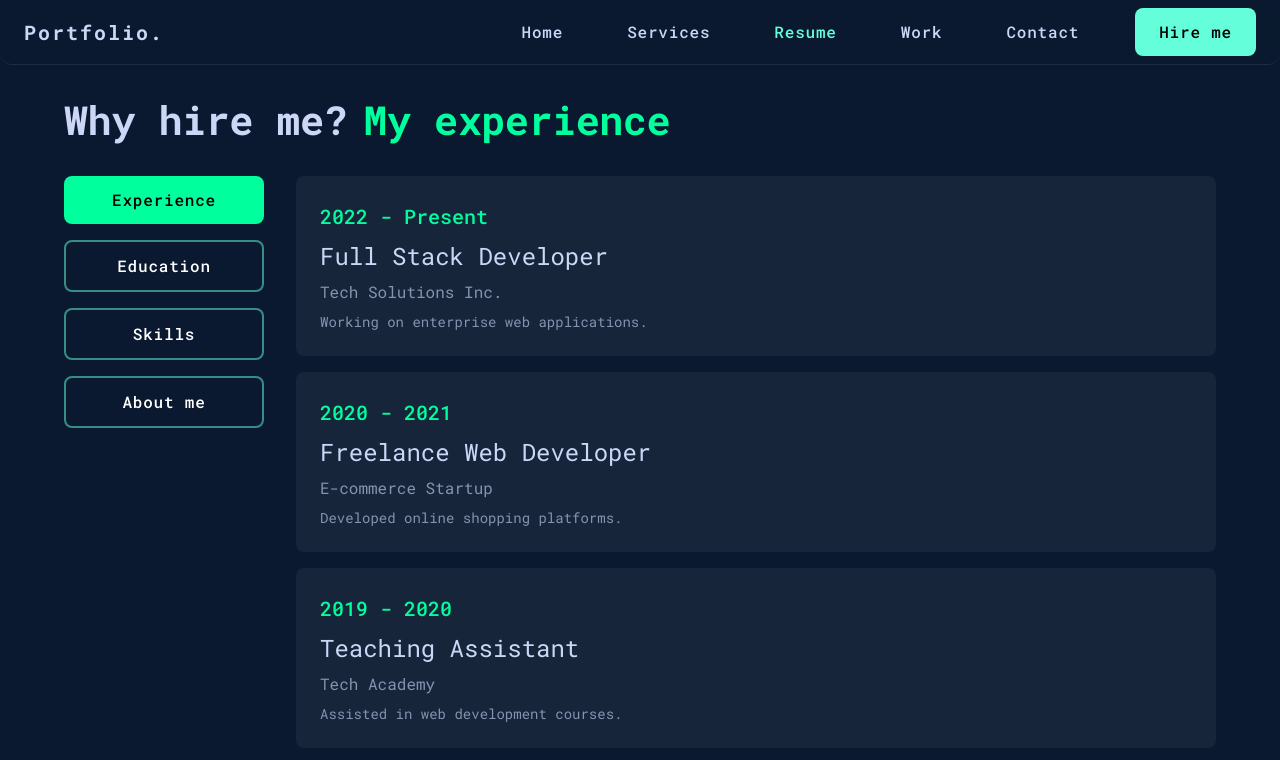
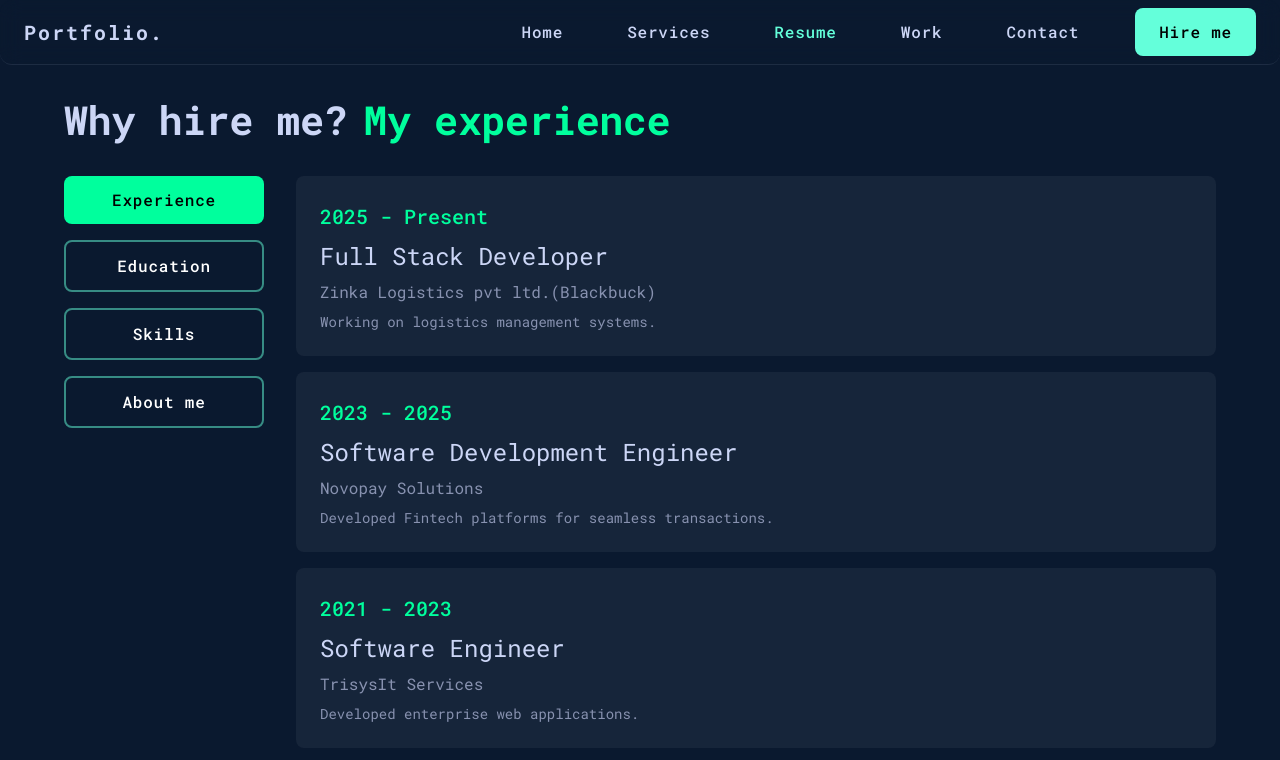
Before and after one commit to alaminskofficial/my-portfolio, a React (Vite) app: page /resume in a window 1280 px wide. Shown: the top 760 px of the page. Built offline with nearby package versions, Linux system fonts and the light colour scheme.

Commit message:
code committed for skills and homepage update

```diff
--- a/src/components/Home.jsx
+++ b/src/components/Home.jsx
@@ -16,8 +16,8 @@ const Home = () => {
   const stats = [
     { number: "4", text: "Years of experience" },
     { number: "19", text: "Projects completed" },
-    { number: "6", text: "Technologies mastered" },
-    { number: "466", text: "Code commits" },
+    { number: "11", text: "Technologies mastered" },
+    { number: "566", text: "Code commits" },
   ];
 
   const socialLinks = [
--- a/src/components/Resume.jsx
+++ b/src/components/Resume.jsx
@@ -8,22 +8,22 @@ const Resume = () => {
 
   const experiences = [
     {
-      period: "2022 - Present",
+      period: "2025 - Present",
       role: "Full Stack Developer",
-      company: "Tech Solutions Inc.",
-      description: "Working on enterprise web applications.",
+      company: "Zinka Logistics pvt ltd.(Blackbuck)",
+      description: "Working on logistics management systems.",
     },
     {
-      period: "2020 - 2021",
-      role: "Freelance Web Developer",
-      company: "E-commerce Startup",
-      description: "Developed online shopping platforms.",
+      period: "2023 - 2025",
+      role: "Software Development Engineer",
+      company: "Novopay Solutions",
+      description: "Developed Fintech platforms for seamless transactions.",
     },
     {
-      period: "2019 - 2020",
-      role: "Teaching Assistant",
-      company: "Tech Academy",
-      description: "Assisted in web development courses.",
+      period: "2021 - 2023",
+      role: "Software Engineer",
+      company: "TrisysIt Services",
+      description: "Developed enterprise web applications.",
     },
   ];
 
@@ -32,8 +32,21 @@ const Resume = () => {
     { name: "JavaScript", category: "Frontend" },
     { name: "React.js", category: "Frontend" },
     { name: "Node.js", category: "Backend" },
-    { name: "Python", category: "Backend" },
-    { name: "MongoDB", category: "Backend" },
+    { name: "TypeScript", category: "Frontend" },
+    { name: "Next.js", category: "Full Stack" },
+    { name: "Java", category: "Backend" },
+    { name: "SpringBoot", category: "Backend" },
+    { name: "SQL/NoSQL", category: "Database" },
+    { name: "Redis", category: "Cache" },
+    { name: "Kafka/RabbitMQ", category: "Messaging Queue" },
+    { name: "AWS", category: "Cloud" },
+    { name: "Docker", category: "Containerization" },
+    { name: "Git", category: "Version Control" },
+    { name: "Agile/Scrum", category: "Methodology" },
+    { name: "CI/CD", category: "DevOps" },
+    { name: "RESTful APIs", category: "API" },
+    { name: "MERN" ,category :"Full Stack"},
+    {name :"Microservice", category:"Architecture"}
   ];
 
   return (
@@ -262,30 +275,51 @@ const Resume = () => {
             )}
 
             {activeTab === "education" && (
-              <Box>
+              <Box sx={{ flex: 1 }}>
                 <motion.div
                   initial={{ opacity: 0 }}
                   animate={{ opacity: 1 }}
                   transition={{ duration: 0.5 }}
                 >
+                  {[
+                    {
+                      period: "2017 - 2021",
+                      degree: "Bachelor of Engineering",
+                      institution: "Jadavpur University",
+                    },
+                    {
+                      period: "2023 - 2025",
+                      degree: "Master of Science in Computer Science",
+                      institution: "Woolf University (Scaler Neovarsity)",
+                    },
+                  ].map((education, index) => (
+                    <motion.div
+                      key={index}
+                      initial={{ opacity: 0, y: 20 }}
+                      animate={{ opacity: 1, y: 0 }}
+                      transition={{ duration: 0.5, delay: index * 0.1 }}
+                    >
                       <Paper
                         elevation={0}
                         sx={{
                           p: 3,
+                          mb: 2,
                           bgcolor: "rgba(255, 255, 255, 0.05)",
                           borderRadius: 2,
                         }}
                       >
                         <Typography variant="h6" color="#00ff9d" gutterBottom>
-                      2018 - 2022
+                          {education.period}
                         </Typography>
                         <Typography variant="h5" gutterBottom>
-                      Bachelor of Computer Science
+                          {education.degree}
                         </Typography>
                         <Typography color="text.secondary">
-                      University of Technology
+                          {education.institution}
                         </Typography>
                       </Paper>
+                    </motion.div>
+                  ))}
                 </motion.div>
               </Box>
             )}
@@ -306,16 +340,13 @@ const Resume = () => {
                     }}
                   >
                      <Typography variant="body1" paragraph>
-                      I am a passionate developer with a strong foundation in
-                      web technologies and a keen eye for detail. My journey in
-                      software development has equipped me with both technical
-                      expertise and problem-solving skills.
+                      As a dedicated software developer, I thrive on transforming complex problems into elegant solutions. My expertise spans across various web technologies, allowing me to craft seamless and intuitive user experiences.
+                    </Typography>
+                    <Typography variant="body1" paragraph>
+                      I am committed to writing clean, efficient code and continuously improving my skills. Outside of work, I am passionate about exploring new technologies and contributing to open-source projects, which keeps me at the forefront of industry trends.
                     </Typography>
                     <Typography variant="body1">
-                      I believe in writing clean, maintainable code and creating
-                      intuitive user experiences. When I'm not coding, I enjoy
-                      learning new technologies and contributing to open-source
-                      projects.
+                      My journey in software development is driven by a love for learning and a desire to make a meaningful impact through technology.
                     </Typography>
                   </Paper>
                 </motion.div>
```
Lines whose indentation alone changed are shown as unchanged.
